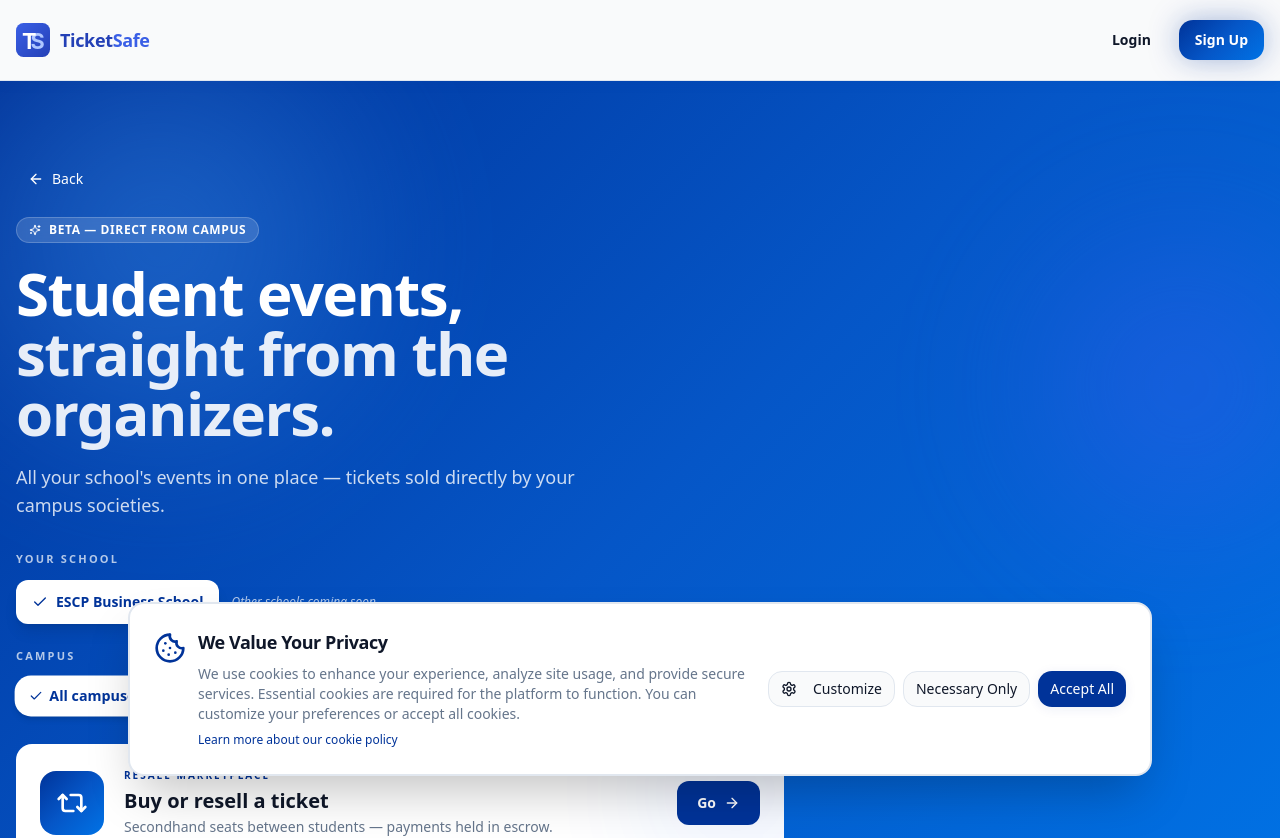
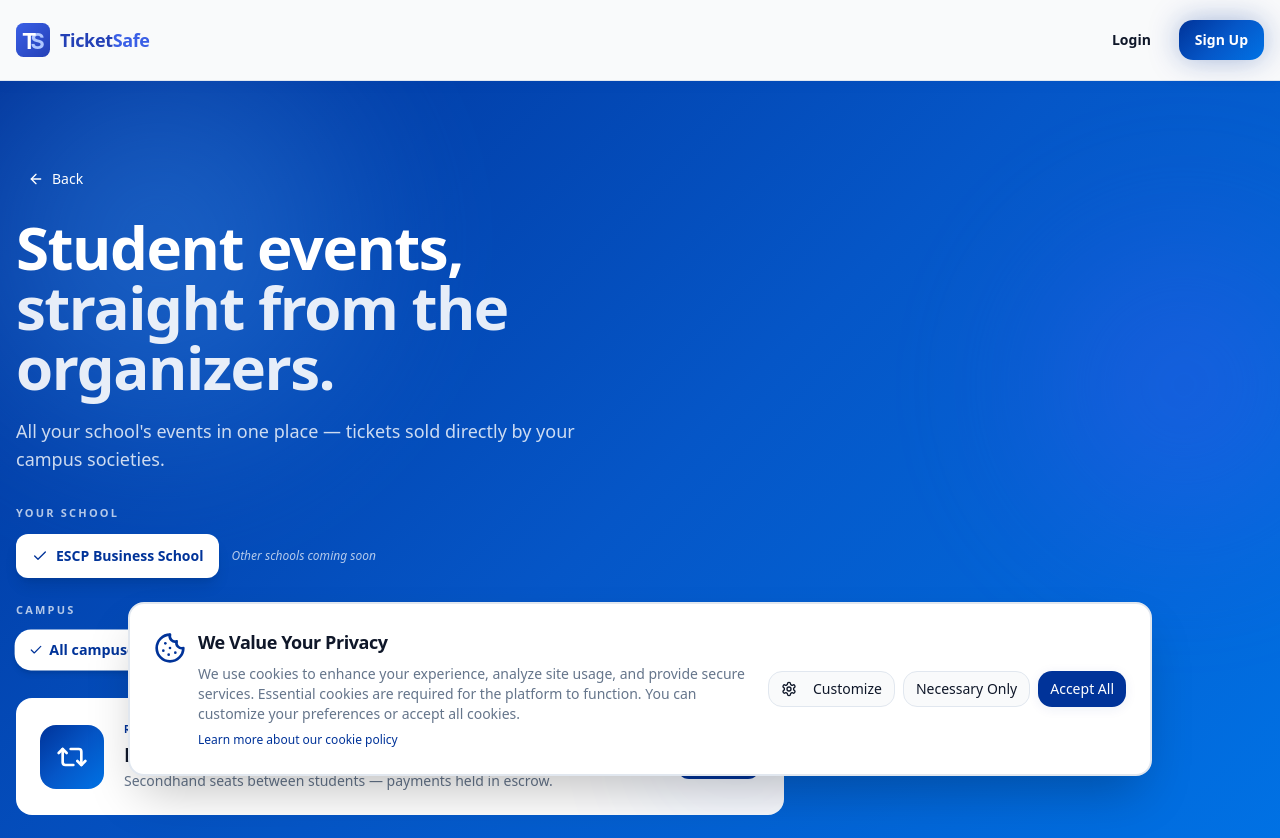
Before and after one commit to aquinque/ticket-safe, a React (Vite) app: page /tickets in a window 1280 px wide. Shown: the top 838 px of the page. Built offline with nearby package versions, Linux system fonts and the light colour scheme; no server answers; the database is empty.

Commit message:
Tickets hero: remove 'Beta — Direct from campus' badge

```diff
--- a/src/pages/Tickets.tsx
+++ b/src/pages/Tickets.tsx
@@ -295,10 +295,6 @@ const Tickets = () => {
             <div className="max-w-3xl">
               <div className="mb-5">
                 <BackButton />
-              </div>
-              <div className="inline-flex items-center gap-2 px-3 py-1 rounded-full bg-white/15 backdrop-blur border border-white/20 text-[10px] md:text-xs font-semibold tracking-wider uppercase mb-4 md:mb-5">
-                <Sparkles className="w-3 h-3" />
-                Beta — Direct from campus
               </div>
               <h1 className="text-3xl md:text-6xl font-black tracking-tight leading-[1.05] mb-4 md:mb-5">
                 Student events,<br />
```
